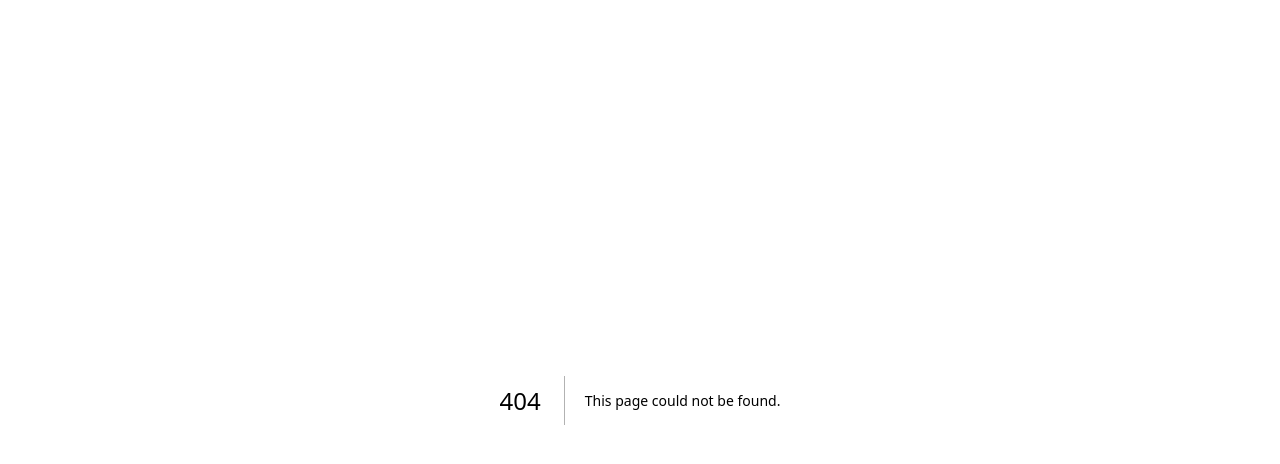
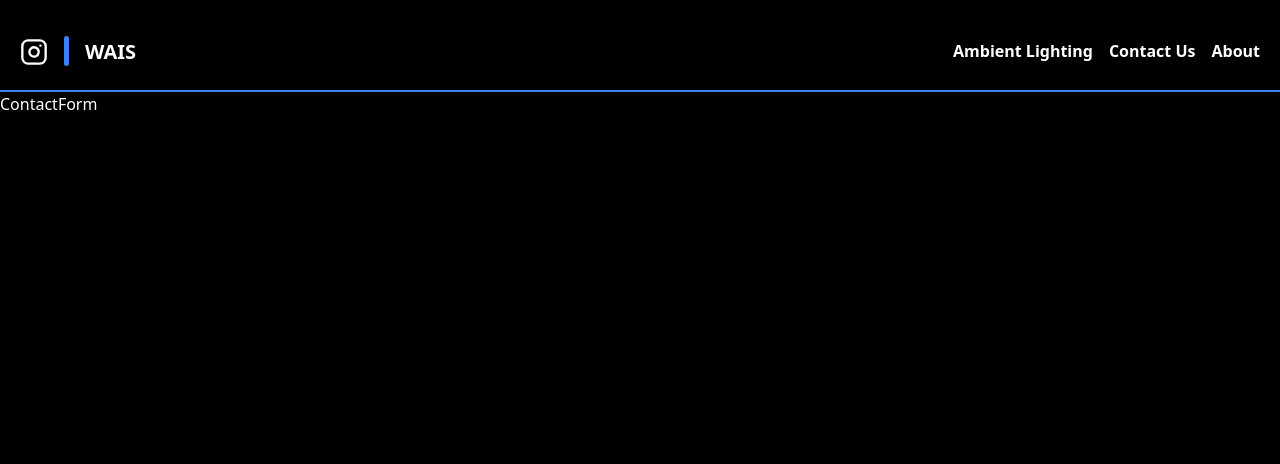
Before and after one commit to ahmed9779/wais, a Next.js app: page /contact in a window 1280 px wide. Before the commit this address had no page. Shown: the top 464 px of the page. Built offline with nearby package versions, Linux system fonts and the light colour scheme.

Commit message:
Added animation, starting on contact form

```diff
--- a/app/components/Hero/Hero.tsx
+++ b/app/components/Hero/Hero.tsx
@@ -3,19 +3,21 @@ import React from 'react';
 const Hero = () => {
   return (
     <section className="flex flex-col md:flex-row items-center justify-center min-h-screen">
-
-      <div className="md:w-1/2 text-center md:text-left p-8 md:ml-5">
+      <div
+        className="md:w-1/2 text-center md:text-left p-8 md:ml-5 animate-float-up"
+      >
         <h1 className="text-5xl font-bold mb-4">Welcome to WAIS Autos</h1>
-        <p className="text-xl mb-4">Transform your vehicle into a sanctuary of style and technology with our premium aftermarket ambient lighting and CarPlay retrofitting services. At WAIS, we specialize in enhancing your driving experience by integrating cutting-edge technology and customizable lighting solutions that reflect your personal taste.</p>
+        <p className="text-xl mb-4">
+          Transform your vehicle into a sanctuary of style and technology with our premium aftermarket ambient lighting and CarPlay retrofitting services. At WAIS, we specialize in enhancing your driving experience by integrating cutting-edge technology and customizable lighting solutions that reflect your personal taste.
+        </p>
         <button className="mt-6 px-6 py-2 bg-blue-500 text-white font-semibold rounded-lg shadow-md hover:bg-purple-500 transition duration-300">
           Browse Products
         </button>
       </div>
 
-
-
-
-      <div className="md:w-1/2 flex justify-center mt-8 md:mt-0">
+      <div
+        className="md:w-1/2 flex justify-center mt-8 md:mt-0 animate-float-up"
+      >
         <img
           src="https://res.cloudinary.com/dxphmt4tc/image/upload/v1729612837/WAIS/a5i4wd14pu8sticxsjwb.jpg"
           alt="Car"
@@ -24,6 +26,6 @@ const Hero = () => {
       </div>
     </section>
   );
-};
+}
 
 export default Hero;
--- /dev/null
+++ b/app/contact/ContactForm.tsx
@@ -0,0 +1,12 @@
+import React from 'react'
+
+const ContactForm = () => {
+  return (
+    <div>
+    <hr className="border-t-2 border-blue-500 max-w-[90%] md:max-w-[1280px] mx-auto"/>
+    <div>ContactForm</div>
+    </div>
+  )
+}
+
+export default ContactForm
--- a/app/ambients/page.tsx
+++ b/app/contact/page.tsx
@@ -1,11 +1,13 @@
 import React from 'react';
 import Navbar from '../components/Navbar/Navbar';
+import ContactForm from './ContactForm'
 
 const Page = () => {
   return (
     <div>
       <Navbar/>
-      <hr className="border-t-2 border-blue-500 max-w-[90%] md:max-w-[1280px] mx-auto"/>
+      <ContactForm/>
+
     </div>
   );
 }
--- a/app/globals.css
+++ b/app/globals.css
@@ -6,3 +6,18 @@ body {
     background-color: #000000;
     color: #ffffff;
   }
+
+  @keyframes float-up {
+    from {
+      opacity: 0;
+      transform: translateY(30px);
+    }
+    to {
+      opacity: 1;
+      transform: translateY(0);
+    }
+  }
+
+  .animate-float-up {
+    animation: float-up 1s ease-out;
+  }
```
